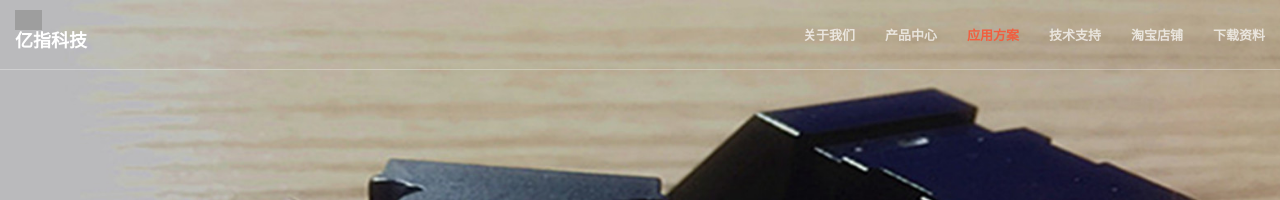
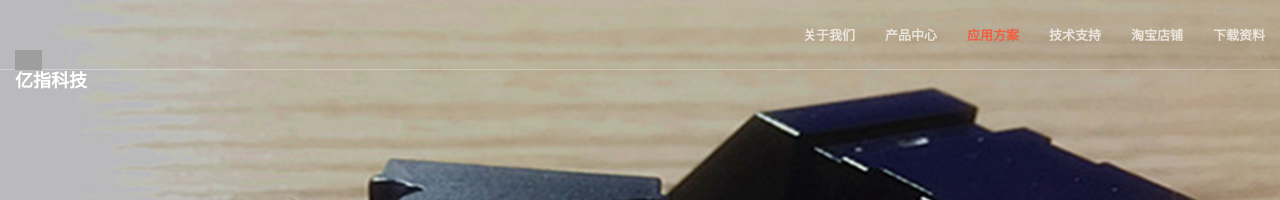
Before and after one commit to easyfp/easyfp.github.io, a Jekyll site: the page built from index.html, in a window 1280 px wide. Shown: the top 200 px of the page. Built offline with Jekyll 4.4.1, drawn with Linux system fonts in a browser that asks for light colours.

Commit message:
Update nav.html

```diff
--- a/_includes/nav.html
+++ b/_includes/nav.html
@@ -15,7 +15,7 @@
                 <span class="icon-bar"></span>
 
             </button>
-            <a class="navbar-brand page-scroll" style="padding-top:10px;" href="#page-top" style="font-size:25px"><img src="img/portfolio/7.jpg width="100" height="20">亿指科技</a>
+            <a class="navbar-brand page-scroll" style="padding-top:50px;" href="#page-top" style="font-size:25px"><img src="img/portfolio/7.jpg width="100" height="20">亿指科技</a>
             </div>
 
         <!-- Collect the nav links, forms, and other content for toggling -->
```
